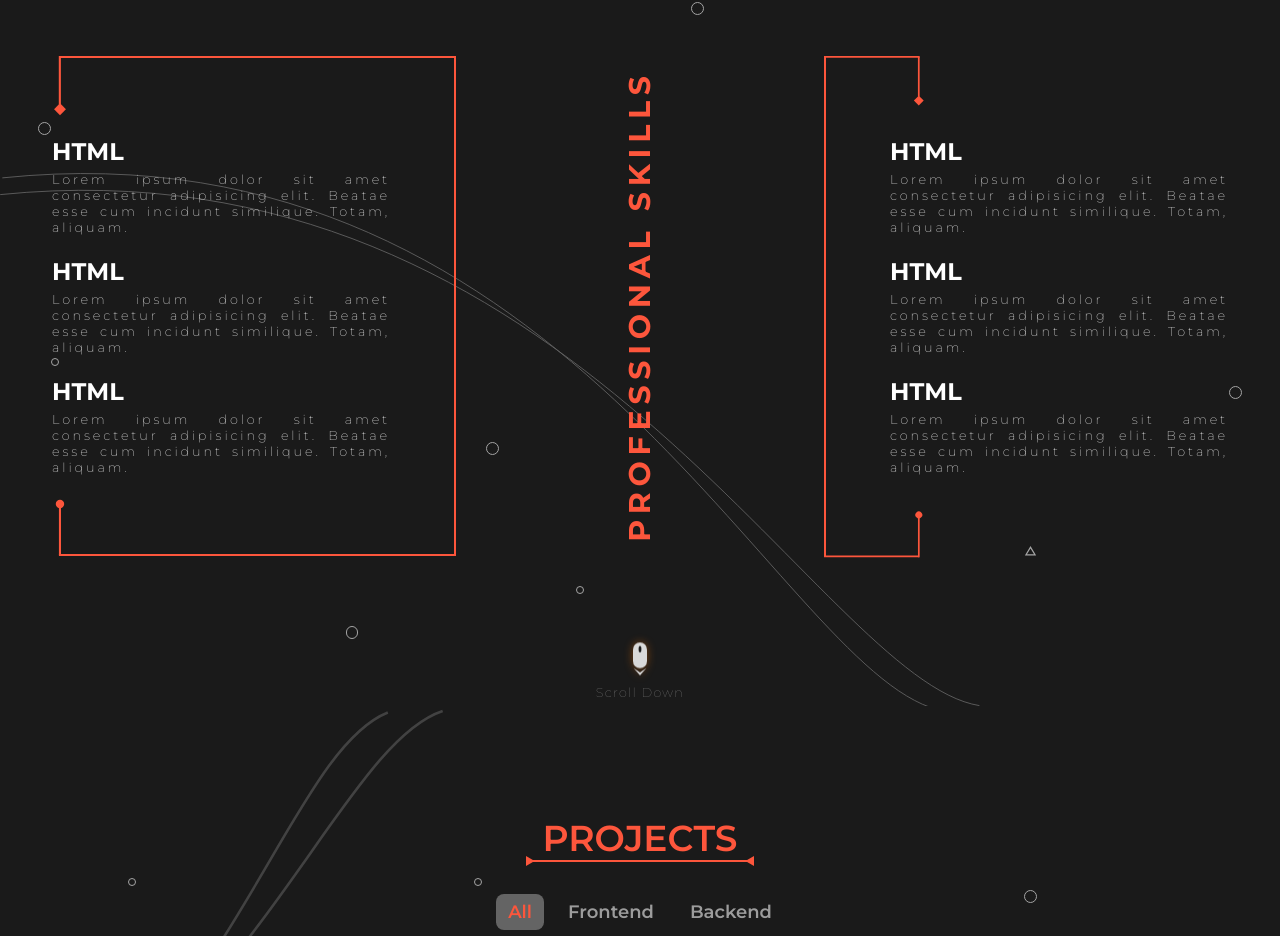
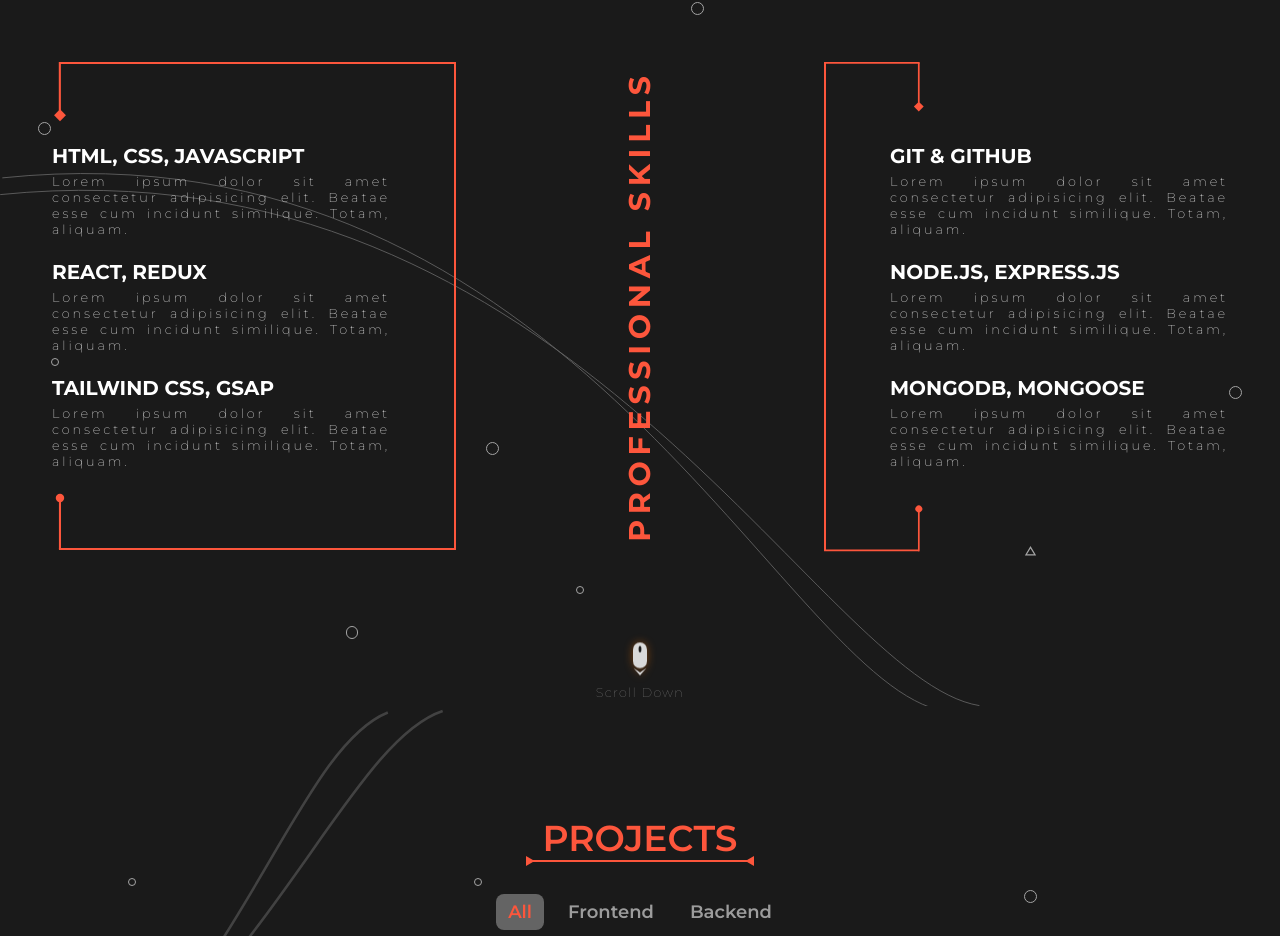
Before and after one commit to pravesh-dev/Portfolio, a React (Vite) app: page / in a window 1280 px wide. Shown: the part 1694-2630 px from the top of the page. Built offline with nearby package versions, Linux system fonts and the light colour scheme.

Commit message:
added skills in skill component

```diff
--- a/src/Components/Skills.jsx
+++ b/src/Components/Skills.jsx
@@ -24,21 +24,21 @@ function Skills() {
           <img loading="lazy" src={lineLeftTopBig} className="w-[97%] absolute -right-[0.1rem] top-0 hidden lg:block" alt="" />
           <img loading="lazy" src={lineLeftBottomBig} className="w-[97%] absolute -right-[0.1rem] bottom-0 hidden lg:block" alt="" />
           <div className="flex flex-col gap-1">
-            <h2 className="text-white text-xl font-bold lg:text-2xl">HTML</h2>
+            <h2 className="text-white text-sm font-bold lg:text-xl">HTML, CSS, JAVASCRIPT</h2>
             <p className="text-[0.6rem] text-neutral-300 font-extralight tracking-[0.16rem] leading-[0.8rem] text-justify lg:text-[0.8rem] lg:tracking-[0.18rem] lg:leading-[1rem]">
               Lorem ipsum dolor sit amet consectetur adipisicing elit. Beatae
               esse cum incidunt similique. Totam, aliquam.
             </p>
           </div>
           <div className="flex flex-col gap-1">
-            <h2 className="text-white text-xl font-bold lg:text-2xl">HTML</h2>
+            <h2 className="text-white text-sm font-bold lg:text-xl">REACT, REDUX</h2>
             <p className="text-[0.6rem] text-neutral-300 font-extralight tracking-[0.16rem] leading-[0.8rem] text-justify lg:text-[0.8rem] lg:tracking-[0.18rem] lg:leading-[1rem]">
               Lorem ipsum dolor sit amet consectetur adipisicing elit. Beatae
               esse cum incidunt similique. Totam, aliquam.
             </p>
           </div>
           <div className="flex flex-col gap-1">
-            <h2 className="text-white text-xl font-bold lg:text-2xl">HTML</h2>
+            <h2 className="text-white text-sm font-bold lg:text-xl">TAILWIND CSS, GSAP</h2>
             <p className="text-[0.6rem] text-neutral-300 font-extralight tracking-[0.16rem] leading-[0.8rem] text-justify lg:text-[0.8rem] lg:tracking-[0.18rem] lg:leading-[1rem]">
               Lorem ipsum dolor sit amet consectetur adipisicing elit. Beatae
               esse cum incidunt similique. Totam, aliquam.
@@ -56,21 +56,21 @@ function Skills() {
         <img loading="lazy" src={lineRightTopBig} className="w-[24%] absolute -left-[0.1rem] top-0 hidden lg:block" alt="" />
         <img loading="lazy" src={lineRightBottomBig} className="w-[24%] absolute -left-[0.1rem] -bottom-[0.1rem] hidden lg:block" alt="" />
           <div className="flex flex-col gap-1">
-            <h2 className="text-white text-xl font-bold lg:text-2xl">HTML</h2>
+            <h2 className="text-white text-sm font-bold lg:text-xl">GIT & GITHUB</h2>
             <p className="text-[0.6rem] text-neutral-300 font-extralight tracking-[0.16rem] leading-[0.8rem] text-justify lg:text-[0.8rem] lg:tracking-[0.18rem] lg:leading-[1rem]">
               Lorem ipsum dolor sit amet consectetur adipisicing elit. Beatae
               esse cum incidunt similique. Totam, aliquam.
             </p>
           </div>
           <div className="flex flex-col gap-1">
-            <h2 className="text-white text-xl font-bold lg:text-2xl">HTML</h2>
+            <h2 className="text-white text-sm font-bold lg:text-xl">NODE.JS, EXPRESS.JS</h2>
             <p className="text-[0.6rem] text-neutral-300 font-extralight tracking-[0.16rem] leading-[0.8rem] text-justify lg:text-[0.8rem] lg:tracking-[0.18rem] lg:leading-[1rem]">
               Lorem ipsum dolor sit amet consectetur adipisicing elit. Beatae
               esse cum incidunt similique. Totam, aliquam.
             </p>
           </div>
           <div className="flex flex-col gap-1">
-            <h2 className="text-white text-xl font-bold lg:text-2xl">HTML</h2>
+            <h2 className="text-white text-sm font-bold lg:text-xl">MONGODB, MONGOOSE</h2>
             <p className="text-[0.6rem] text-neutral-300 font-extralight tracking-[0.16rem] leading-[0.8rem] text-justify lg:text-[0.8rem] lg:tracking-[0.18rem] lg:leading-[1rem]">
               Lorem ipsum dolor sit amet consectetur adipisicing elit. Beatae
               esse cum incidunt similique. Totam, aliquam.
```
